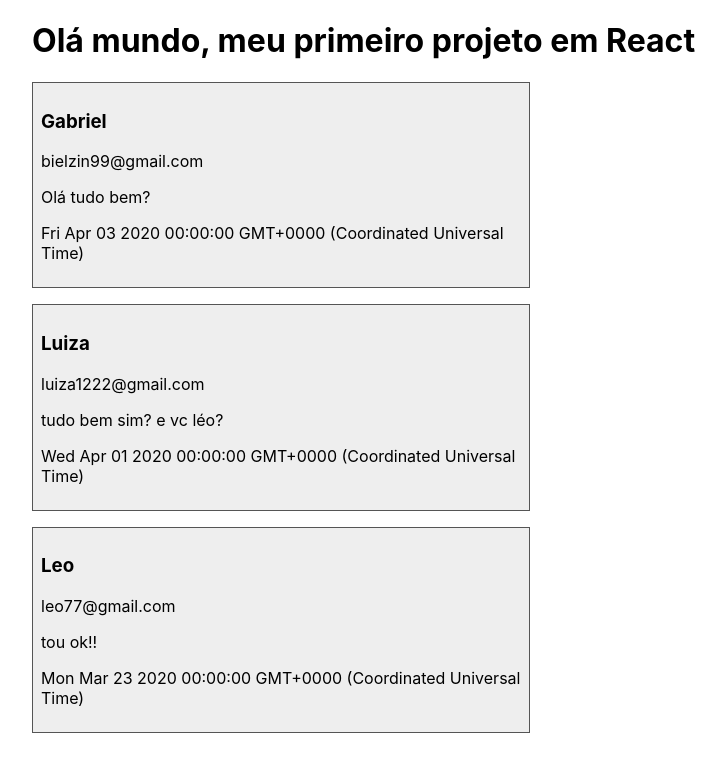
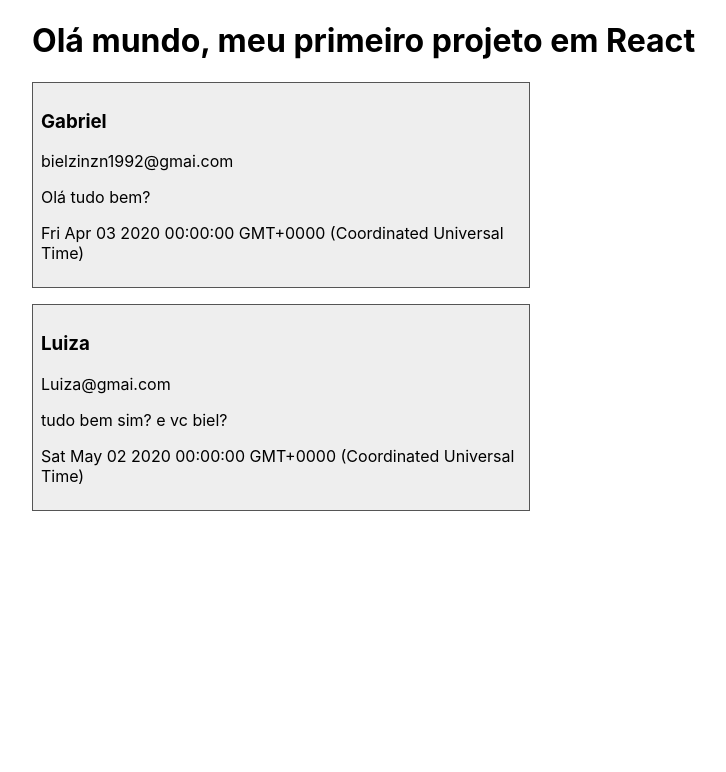
Before and after one commit to gabrielp1999/react-basico-ao-avancado, a React (Create React App) app in the folder secao-4/react-basico/: page / in a window 1280 px wide. Shown: the top 772 px of the page, without its empty margins (16-742 px from the left). Built offline with nearby package versions, Linux system fonts and the light colour scheme.

Commit message:
estado da aplicação

```diff
--- a/secao-4/react-basico/src/App.js
+++ b/secao-4/react-basico/src/App.js
@@ -1,25 +1,46 @@
-import React from 'react';
+import { render } from '@testing-library/react';
+import React, { Component } from 'react';
 import './App.css';
 
 import Comentario from './components/Comentario';
 
-function App() {
-  return (
-    <div className="App">
-        <h1>Olá mundo, meu primeiro projeto em React</h1>
-        <Comentario nome="Gabriel" email="bielzin99@gmail.com" data={new Date(2020,3,3)}>
-          Olá tudo bem?
-        </Comentario>
+class App extends Component{
 
-        <Comentario nome="Luiza" email="luiza1222@gmail.com" data={new Date(2020,3,1)}>
-          tudo bem sim? e vc léo?
-        </Comentario>
+  state = {
+    comentarios: [
+      {
+        nome: 'Gabriel',
+        email: 'bielzinzn1992@gmai.com',
+        data: new Date(2020,3,3),
+        mensagem: "Olá tudo bem?"
+      },
+      {
+        nome: 'Luiza',
+        email: 'Luiza@gmai.com',
+        data: new Date(2020,4,2),
+        mensagem: "tudo bem sim? e vc biel?"
+      },
+    ]
+  }
 
-        <Comentario nome="Leo" email="leo77@gmail.com" data={new Date(2020,2,23)}>
-          tou ok!!
-        </Comentario>
-    </div>
-  );
+  render(){
+    return (
+      <div className="App">
+          <h1>Olá mundo, meu primeiro projeto em React</h1>
+
+      {this.state.comentarios.map((comentario, indice) => (
+          <Comentario
+          key={indice}
+           nome={comentario.nome}
+            email={comentario.email}
+            data={comentario.data}>
+            {comentario.mensagem}
+          </Comentario>
+      ))}
+      </div>
+      );
+    }
+
 }
 
 export default App;
```
